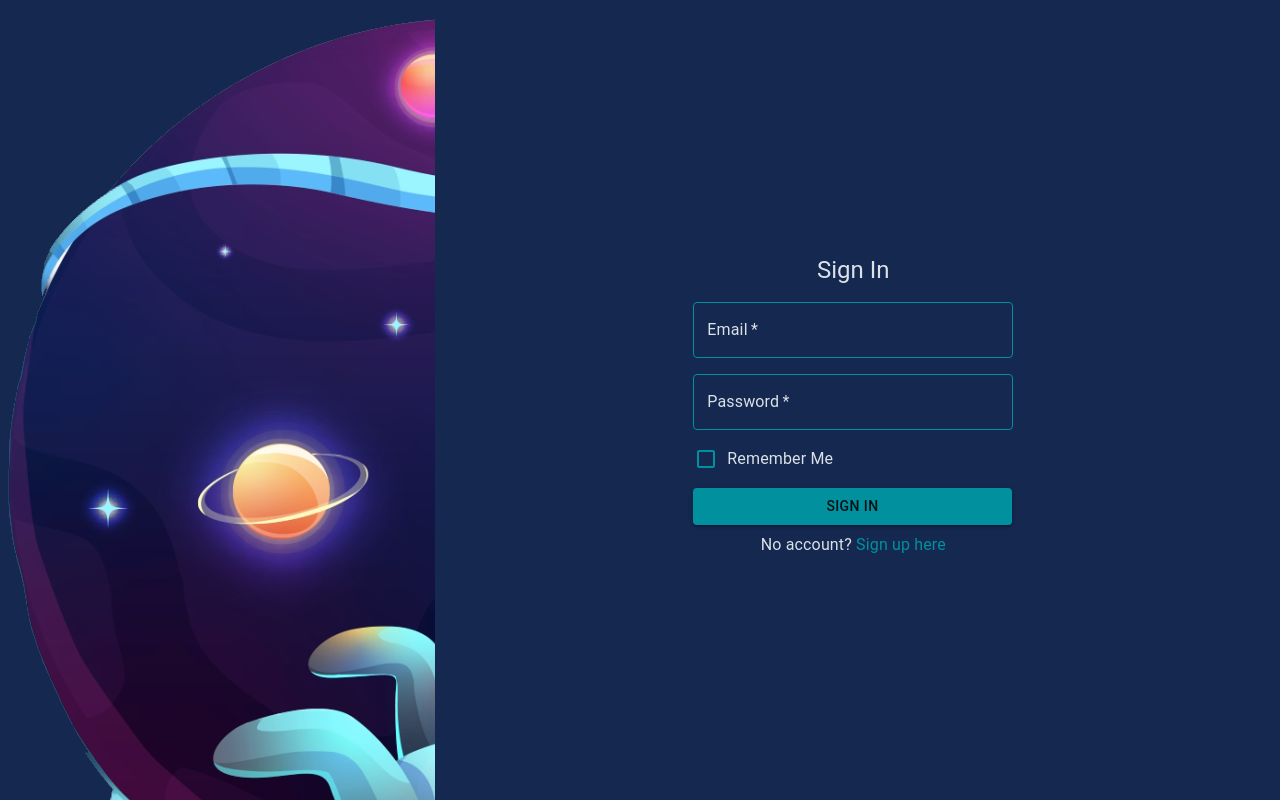
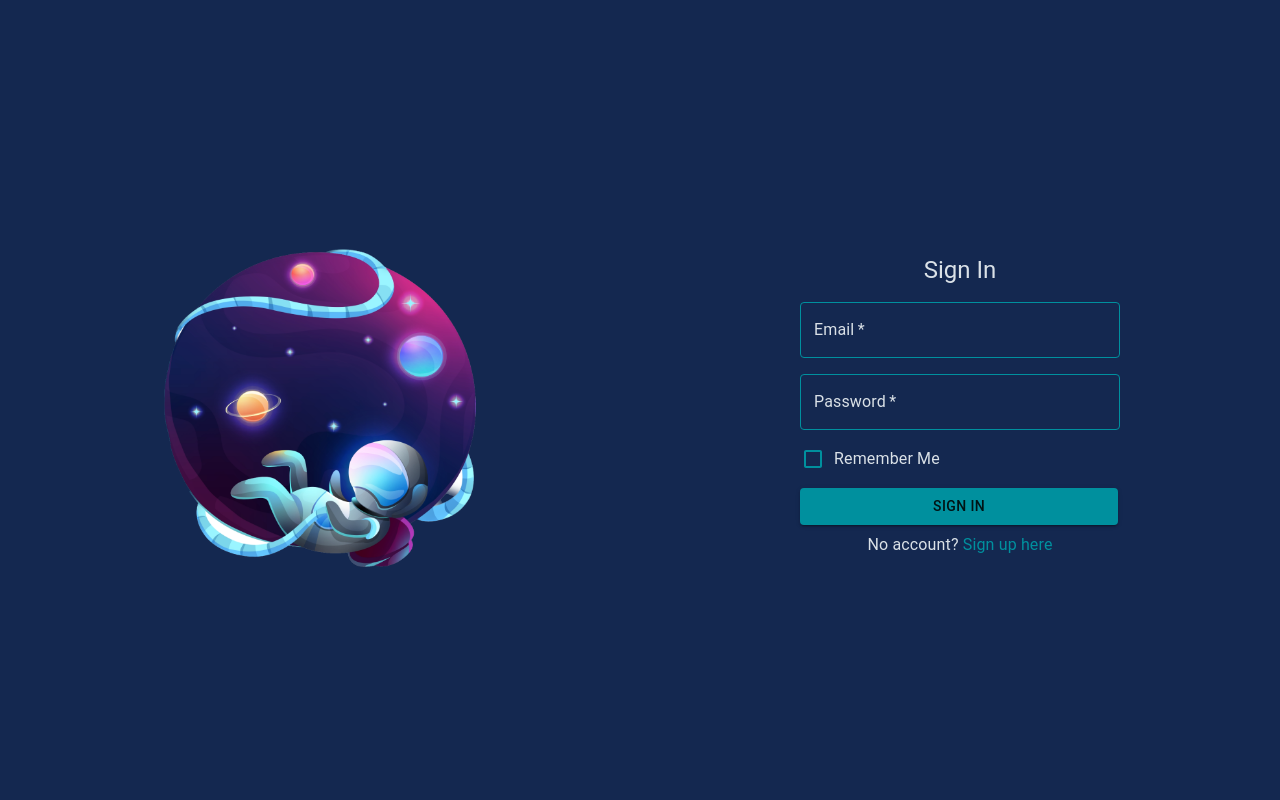
Before and after one commit to LasithRanahewa/BookFind, a React (Create React App) app: page /sign-in in a window 1280 px wide. Shown: the top 800 px of the page. Built offline with nearby package versions, Linux system fonts and the light colour scheme.

Commit message:
modify signin

```diff
--- a/src/pages/SignInPage.js
+++ b/src/pages/SignInPage.js
@@ -61,10 +61,10 @@ const SignInPage = () => {
 
     return (
         <Grid container spacing={2}>
-            <Grid item xs={12} md={4}>
-                <img src={login_img}></img>
+            <Grid container item xs={12} md={6} justifyContent='center' alignContent='center'>
+                <img src={login_img} style={{maxWidth: '50%', maxHeight: '50%' }}></img>
             </Grid>
-            <Grid item xs={12} md={8}>
+            <Grid item xs={12} md={6}>
             <div>
             <form className={classes.form}>
             <FormControl style={{ display: 'flex', flexDirection: 'column', color: '#DAE1E7'}}>
```
